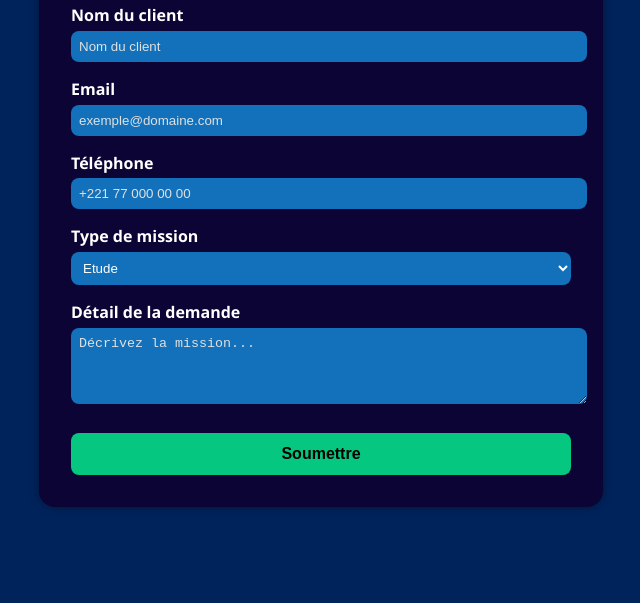
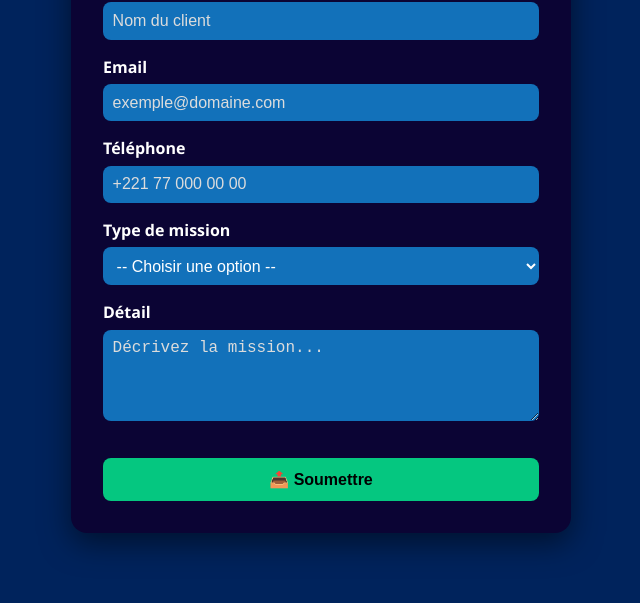
Before and after one commit to afkdigit/geoskills-formulaire, a plain HTML site: page index.html in a window 1280 px wide. Shown: the part 197-800 px from the top of the page, without its empty margins (319-959 px from the left). Drawn offline with Linux system fonts and the light colour scheme.

Commit message:
Update index.html

```diff
--- a/index.html
+++ b/index.html
@@ -1,9 +1,9 @@
-
 <!DOCTYPE html>
 <html lang="fr">
 <head>
   <meta charset="UTF-8">
   <title>Demande de Mission - GEOSKILLS</title>
+  <meta name="viewport" content="width=device-width, initial-scale=1.0">
   <style>
     :root {
       --deep-purple: hsl(248, 84%, 11%);
@@ -11,6 +11,8 @@
       --medium-blue: hsl(206, 82%, 40%);
       --bright-green: hsl(158, 95%, 40%);
     }
+
+    * { box-sizing: border-box; }
 
     body {
       font-family: 'Segoe UI', sans-serif;
@@ -29,37 +31,53 @@
       padding: 2rem;
       border-radius: 1rem;
       max-width: 500px;
-      width: 100%;
-      box-shadow: 0 0 10px rgba(0,0,0,0.4);
+      width: 90%;
+      box-shadow: 0 10px 30px rgba(0, 0, 0, 0.5);
+      animation: fadeIn 0.5s ease-in-out;
+    }
+
+    @keyframes fadeIn {
+      from { opacity: 0; transform: translateY(20px); }
+      to { opacity: 1; transform: translateY(0); }
     }
 
     h2 {
       text-align: center;
       color: var(--bright-green);
+      margin-bottom: 1rem;
     }
 
     label {
       display: block;
       margin-top: 1rem;
-      font-weight: bold;
+      font-weight: 600;
     }
 
     input, select, textarea {
       width: 100%;
-      padding: 0.5rem;
-      margin-top: 0.3rem;
+      padding: 0.6rem;
+      margin-top: 0.4rem;
       border-radius: 0.5rem;
       border: none;
       background-color: var(--medium-blue);
       color: white;
+      font-size: 1rem;
+      transition: outline 0.3s;
     }
 
-    input::placeholder, textarea::placeholder {
-      color: #e0e0e0;
+    input::placeholder,
+    textarea::placeholder {
+      color: #dcdcdc;
+    }
+
+    input:focus,
+    textarea:focus,
+    select:focus {
+      outline: 2px solid var(--bright-green);
     }
 
     button {
-      margin-top: 1.5rem;
+      margin-top: 2rem;
       width: 100%;
       padding: 0.75rem;
       background-color: var(--bright-green);
@@ -69,39 +87,42 @@
       font-weight: bold;
       font-size: 1rem;
       cursor: pointer;
-      transition: background-color 0.3s;
+      transition: all 0.3s ease-in-out;
     }
 
     button:hover {
       background-color: #02b37c;
+      transform: scale(1.02);
     }
   </style>
 </head>
 <body>
   <div class="form-container">
     <h2>Demande de Mission</h2>
-    <form action="https://webhook.site/your-n8n-webhook-url" method="post">
-      <label for="nom">Nom du client</label>
-      <input type="text" name="nom" id="nom" placeholder="Nom du client" required>
+    <form action="http://localhost:5678/webhook-test/geoskills-formulaire" method="POST">
+
+      <label for="nom">Nom</label>
+      <input type="text" name="Nom" id="nom" placeholder="Nom du client" required>
 
       <label for="email">Email</label>
-      <input type="email" name="email" id="email" placeholder="exemple@domaine.com" required>
+      <input type="email" name="Email" id="email" placeholder="exemple@domaine.com" required>
 
       <label for="telephone">Téléphone</label>
-      <input type="text" name="telephone" id="telephone" placeholder="+221 77 000 00 00">
+      <input type="text" name="Téléphone" id="telephone" placeholder="+221 77 000 00 00" required>
 
       <label for="type_mission">Type de mission</label>
-      <select name="type_mission" id="type_mission">
-        <option value="Etude">Etude</option>
+      <select name="Type de mission" id="type_mission" required>
+        <option value="">-- Choisir une option --</option>
+        <option value="Etude">Étude</option>
         <option value="Réparation">Réparation</option>
         <option value="Sondage">Sondage</option>
         <option value="Diagnostic">Diagnostic</option>
       </select>
 
-      <label for="detail">Détail de la demande</label>
-      <textarea name="detail" id="detail" rows="4" placeholder="Décrivez la mission..."></textarea>
+      <label for="detail">Détail</label>
+      <textarea name="Détail" id="detail" rows="4" placeholder="Décrivez la mission..." required></textarea>
 
-      <button type="submit">Soumettre</button>
+      <button type="submit">📤 Soumettre</button>
     </form>
   </div>
 </body>
```
